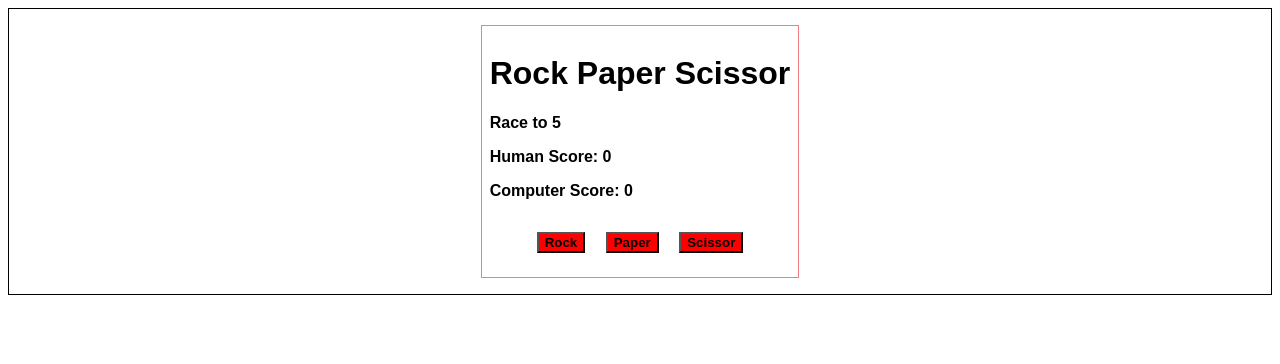
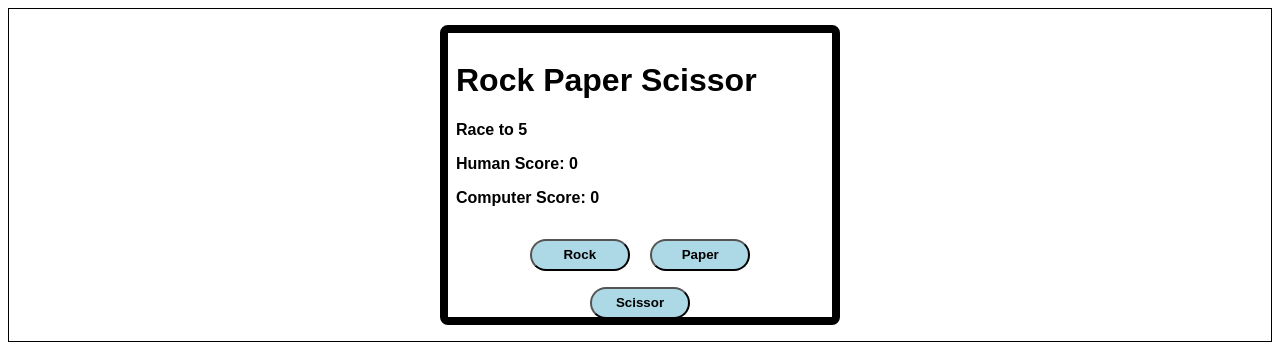
Before and after one commit to martnx/rock-paper-scissors, a plain HTML site: page index.html in a window 1280 px wide. Drawn offline with Linux system fonts and the light colour scheme.

Commit message:
fixed - final add some hover css

```diff
--- a/style.css
+++ b/style.css
@@ -7,13 +7,19 @@
     border: 1px solid black;
     padding: 16px;
 
+    margin: auto;
+
     display: flex;
     justify-content: center;
     align-items: center;
 }
 .child-container{
-    border: 1px solid lightcoral;
+    border: 8px solid black;
     padding: 8px;
+    border-radius: 8px;
+
+    height: 300px;
+    width: 400px;
 }
 .all-btn{
     padding: 8px;
@@ -22,8 +28,14 @@
 /* Style for all-btn buton */
 .all-btn button{
     margin: 8px;
-    background-color: red;
+    background-color: lightblue;
     font-weight: 800;
+    width: 100px;
+    height: 32px;
+    border-radius: 16px;
+}
+.all-btn button:hover{
+    background-color: lightcoral;
 }
 #rps-title{
 
```
